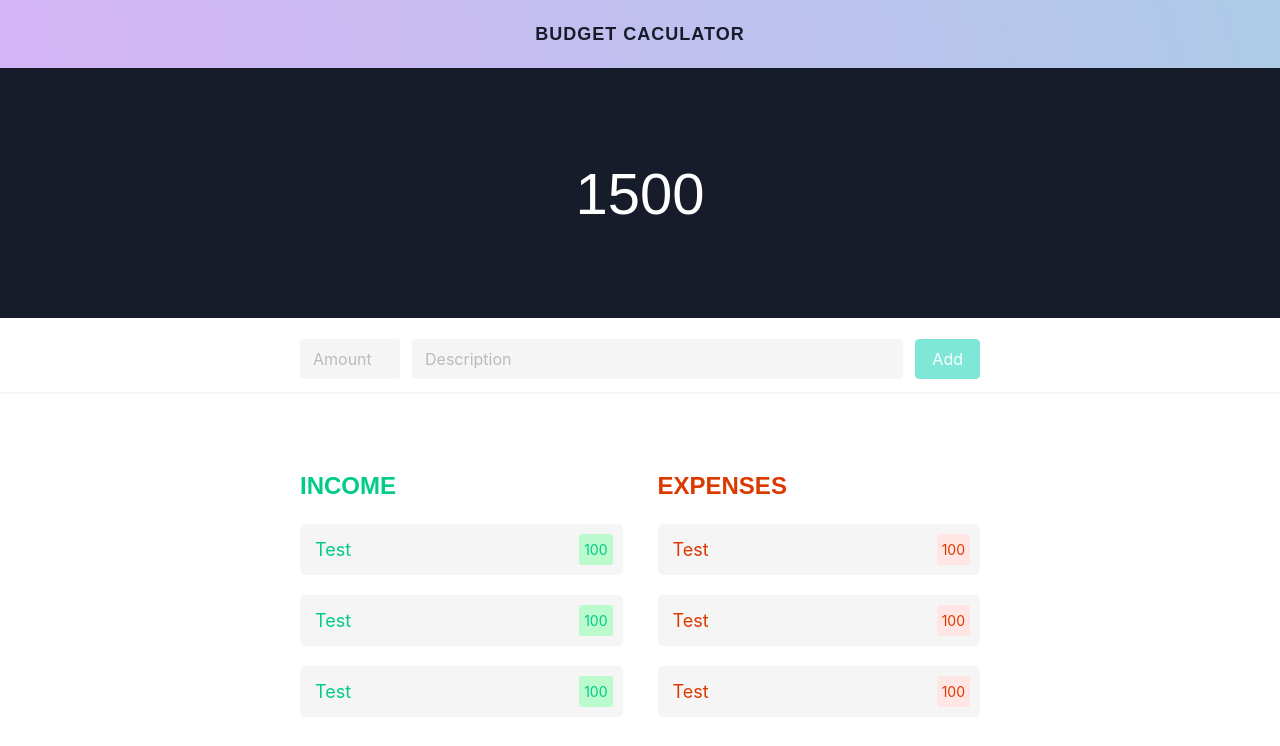
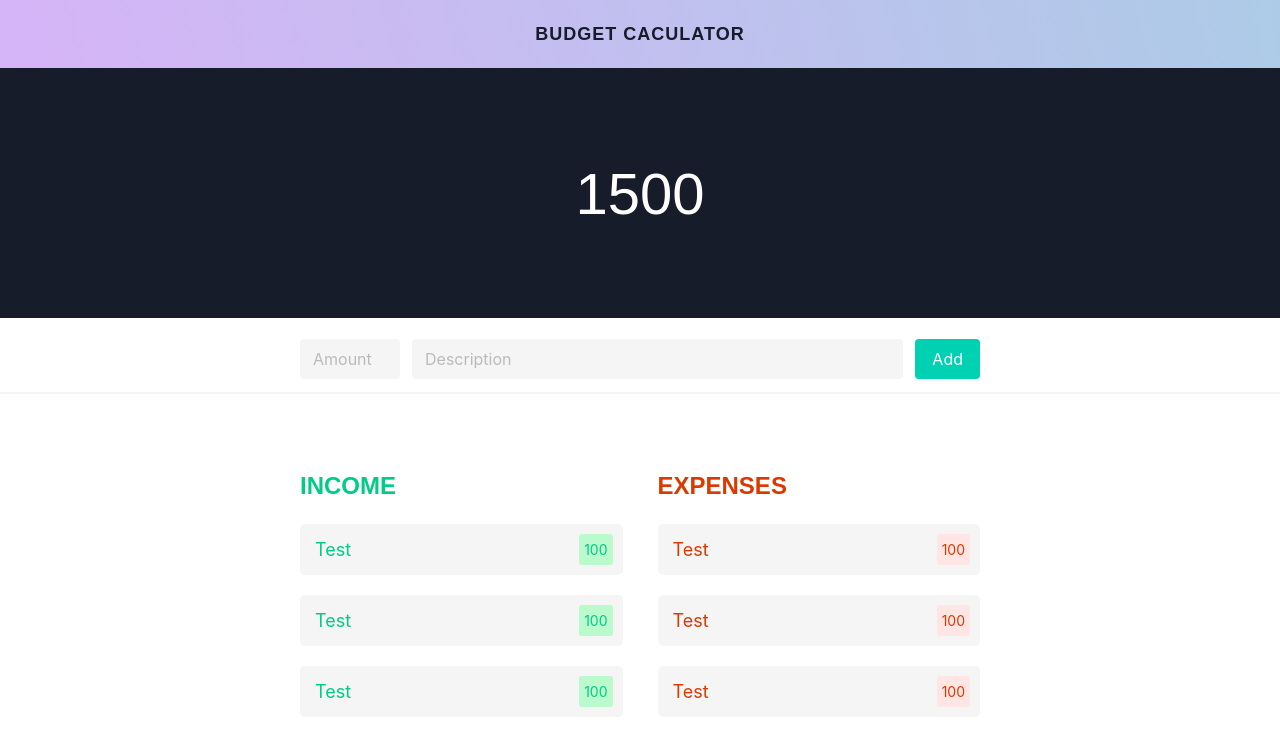
Before and after one commit to nisaChampagne/BudgetCalc, an Angular app in the folder budgetcalc/: page / in a window 1280 px wide. Shown: the top 746 px of the page. Built offline with nearby package versions, Linux system fonts and the light colour scheme.

Commit message:
working on functionality

```diff
--- a/budgetcalc/src/app/app.module.ts
+++ b/budgetcalc/src/app/app.module.ts
@@ -1,5 +1,6 @@
 import { BrowserModule } from '@angular/platform-browser';
 import { NgModule } from '@angular/core';
+import { FormsModule } from '@angular/forms';
 
 import { AppRoutingModule } from './app-routing.module';
 import { AppComponent } from './app.component';
@@ -18,7 +19,8 @@ import { BudgetItemCardComponent } from './budget-item-list/budget-item-card/bud
   ],
   imports: [
     BrowserModule,
-    AppRoutingModule
+    AppRoutingModule,
+    FormsModule
   ],
   providers: [],
   bootstrap: [AppComponent]
--- a/budgetcalc/src/app/budget-item-list/budget-item-card/budget-item-card.component.scss
+++ b/budgetcalc/src/app/budget-item-list/budget-item-card/budget-item-card.component.scss
@@ -55,6 +55,10 @@
         padding: 5px;
         border-radius: 3px;
     }
+
+    &:hover{
+        background-color: darken($color: $light-grey, $amount: 2%);
+    }
 }
 
 .expense{
--- a/budgetcalc/src/app/form/form.component.html
+++ b/budgetcalc/src/app/form/form.component.html
@@ -1,4 +1,4 @@
-<form >
+<form  #itemForm="ngForm" (ngSubmit)="onSubmit(itemForm)">
     <div class="field is-horizontal">
         <div class="field-body">
             <div class="field is-narrow">
@@ -12,7 +12,7 @@
                 </p>
             </div>
             <div class="field is-narrow">
-                <button class="button is-primary" disabled='true'>Add</button>
+                <button type="submit" class="button is-primary" >Add</button>
             </div>
         </div>
     </div>
--- a/budgetcalc/src/app/form/form.component.ts
+++ b/budgetcalc/src/app/form/form.component.ts
@@ -1,4 +1,5 @@
 import { Component, OnInit } from '@angular/core';
+import { NgForm } from '@angular/forms';
 
 @Component({
   selector: 'app-form',
@@ -12,4 +13,8 @@ export class FormComponent implements OnInit {
   ngOnInit(): void {
   }
 
+  onSubmit(form: NgForm){
+    console.log(form)
+  }
+
 }
--- /dev/null
+++ b/budgetcalc/src/shared/models/budget-item.model.ts
@@ -0,0 +1,6 @@
+export class BudgetItem{
+    // or here
+    constructor(public description:string, public amount:number){}// dont have to set them here
+    // just in the constructor with public next to each name
+    // makes them accessible throughout app
+}
```
